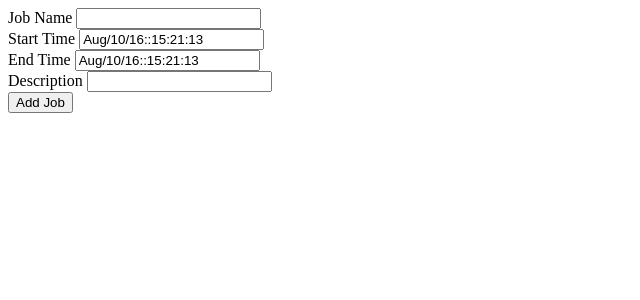
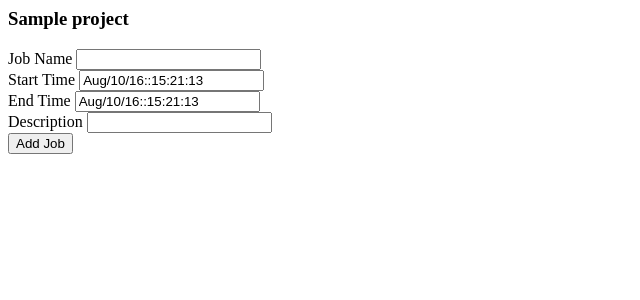
Before and after one commit to savicheema/time-management, a Flask app: template manager/templates/jobs.html in a window 1280 px wide. Shown: the top 300 px of the page, without its empty margins (0-640 px from the left). Run offline with Flask 2, Linux system fonts and the light colour scheme; the template is opened without the code that fills it: values that come from a table or form of the project are taken from there, most other values are stand-ins (such as "Sample title", 1, 10 or a date in 2020); some libraries are stand-ins or nearby versions.

Commit message:
minor change for jobs template

```diff
--- a/manager/templates/jobs.html
+++ b/manager/templates/jobs.html
@@ -1,3 +1,4 @@
+<h3>## project.name ##</h3>
 #% for message in get_flashed_messages() %#
 <div class="alert alert-warning">
   <button type="button" class="close" data-dismiss="alert">&times;</button>
@@ -7,7 +8,7 @@
 #% for job in jobs %#
 ## job.job.name ##, ## job.job.start_time ##, ## job.job.description ## <br>
 #% endfor %#
-<form action="## url_for('job', user_id=user_id, project_id=project_id) ##" method="post">
+<form action="## url_for('job', user_id=user_id, project_id=project.id) ##" method="post">
   ## job_form.csrf_token ##
   ## job_form.name.label ## ## job_form.name ## <br>
   ## job_form.start_time.label ## ## job_form.start_time ## <br>
```
Also changed, not shown: manager/views.py (+4 -5 lines).
